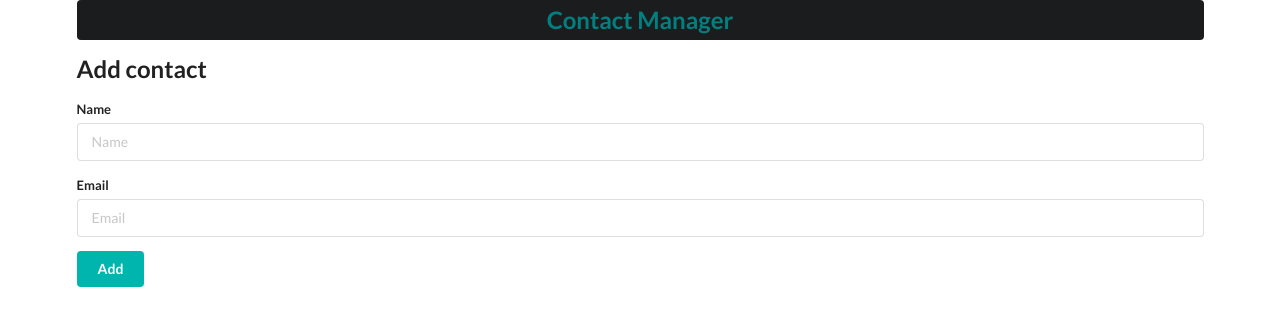
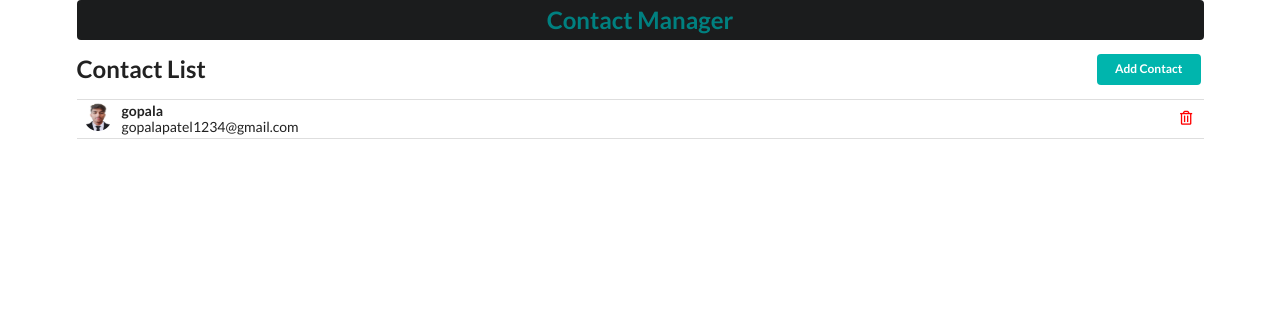
Before and after one commit to gopala142002/Contact-App, a React (Create React App) app: page / in a window 1280 px wide. Shown: the top 326 px of the page. Built offline with nearby package versions, Linux system fonts and the light colour scheme.

Commit message:
implementation for navigation between pages

```diff
--- a/src/components/AddContact.js
+++ b/src/components/AddContact.js
@@ -1,3 +1,5 @@
+//Using class based component
+
 // import React, { Component } from "react";
 // class AddContact extends Component {
 //     state={
@@ -35,39 +37,47 @@
 //     )}
 // };
 // export default AddContact;
+
+//using functional based component
+
 import React, { useState } from "react";
+import { Link } from "react-router-dom";
 const AddContact = (props) => {
-    const [name,setName]=useState("");
-    const [email,setEmail]=useState("");
+  const [name, setName] = useState("");
+  const [email, setEmail] = useState("");
   const add = (e) => {
     e.preventDefault();
-    if(name==="" || email==="")
-        alert("All the fields are mandatory!");
-    props.addContactHandler({name,email});
+    if (name === "" || email === "") alert("All the fields are mandatory!");
+    props.addContactHandler({ name, email });
     setName("");
     setEmail("");
   };
   return (
     <div>
       <div className="ui main">
-        <h2>Add contact</h2>
+        <div style={{display:"flex"}}>
+          <h2>Add contact</h2>
+          <div style={{marginLeft:"auto"}}>
+            <Link to="/"><button className="tiny ui button teal">Contact List</button></Link>
+          </div>
+        </div>
         <form action="" className="ui form" onSubmit={add}>
-          <div className="field">
-            <label name="name">Name</label>
+          <div class="field" placeholder="Name">
+            <div class="ui pointing below red basic label">Enter Name</div>
             <input
               type="text"
               name="name"
-              placeholder="Name"
+              placeholder="MS Dhoni"
               value={name}
               onChange={(e) => setName(e.target.value)}
             />
           </div>
-          <div className="field">
-            <label name="email">Email</label>
+          <div class="field" placeholder="Email">
+            <div class="ui pointing below red basic label">Enter Email</div>
             <input
               type="text"
               name="email"
-              placeholder="Email"
+              placeholder="xyz@gmail.com"
               value={email}
               onChange={(e) => setEmail(e.target.value)}
             />
--- a/src/components/App.js
+++ b/src/components/App.js
@@ -3,6 +3,7 @@ import Header from './Header';
 import AddContact from './AddContact';
 import ContactList from './ContactList';
 import {v4 as uuid} from 'uuid';
+import { BrowserRouter as Router,Route,Routes} from "react-router-dom";
 import { useState,useEffect} from "react";
 const App=()=>{
     const [contacts,setContacts]=useState([]);
@@ -25,9 +26,15 @@ const App=()=>{
     },[contacts]);
     return(
         <div className="ui container">
-            <Header/>
-            <AddContact addContactHandler={addContactHandler}/>
-            <ContactList contacts={contacts} getContactId={removeContactHandler}/>
+            <Router>
+                <Header/>
+                <Routes>
+                    <Route path="/add" exact Component={AddContact}/>
+                    <Route path="/" exact Component={ContactList}/>
+                    {/* <AddContact addContactHandler={addContactHandler}/>
+                    <ContactList contacts={contacts} getContactId={removeContactHandler}/> */}
+                </Routes>
+            </Router>
         </div>
     )
 };
--- a/src/components/ContactList.js
+++ b/src/components/ContactList.js
@@ -1,16 +1,28 @@
 import React from "react";
 import ContactCard from "./ContactCard";
+import { Link } from "react-router-dom";
 const ContactList=(props)=>{
     const deleteContactHandler=(id)=>{
         props.getContactId(id);
     }
-    const renderContactList=props.contacts.map((contact)=>{
+    const contacts=[{
+        id:"1",
+        name:"gopala",
+        email:"gopalapatel1234@gmail.com"
+    }]
+    const renderContactList=contacts.map((contact)=>{
         return(
             <ContactCard contact={contact} clickHandler={deleteContactHandler} key={contact.id}/>
         );
     });
     return(
         <div className="ui celled list">
+            <div style={{display:"flex"}}>
+                <h2>Contact List</h2>
+                <div style={{marginLeft:"auto"}}>
+                    <Link to="/add"><button className="tiny ui button teal">Add Contact</button></Link>
+                </div>
+            </div>
             {renderContactList}
         </div>
     )
--- a/src/index.js
+++ b/src/index.js
@@ -1,5 +1,4 @@
 import React from 'react';
-import ReactDOM from 'react-dom';
 import App from './components/App';
 import {createRoot} from 'react-dom/client'
 import 'semantic-ui-css/semantic.min.css';
```
